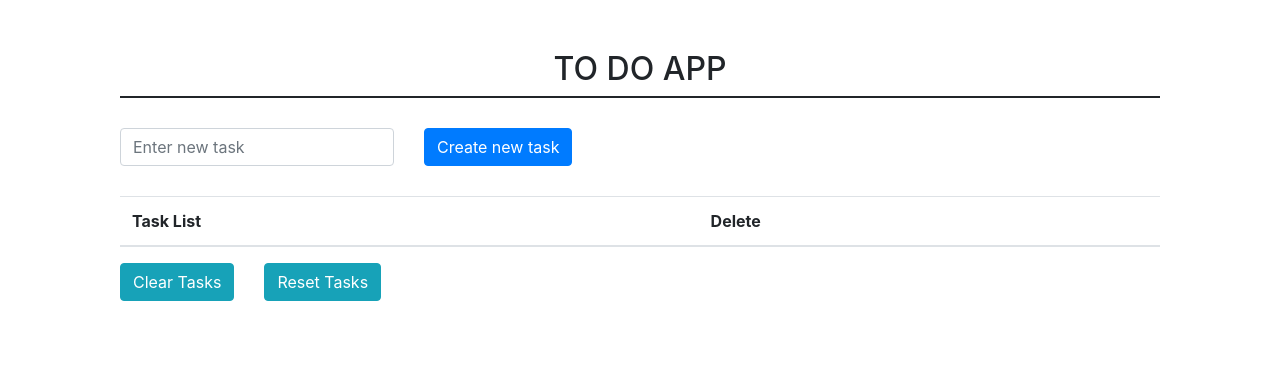
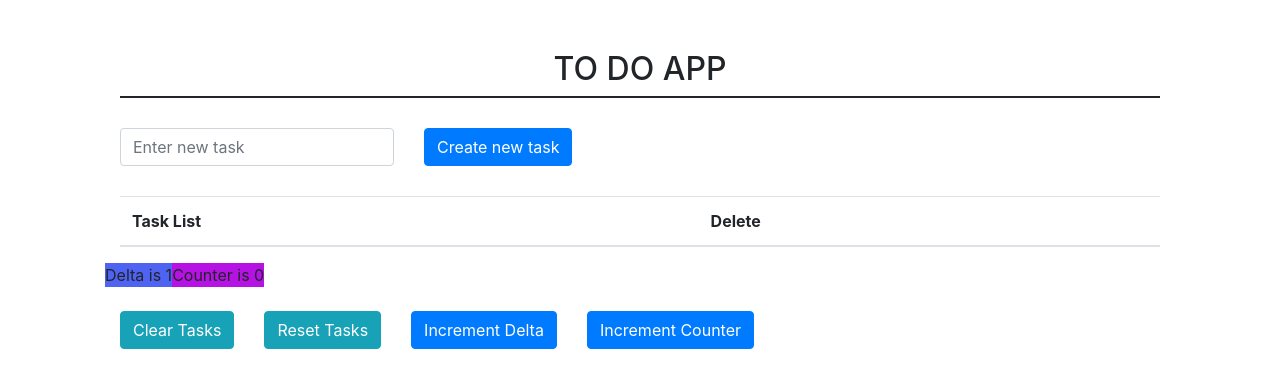
Before and after one commit to smart-dev11/react-hook-graphql-ex, a React (Create React App) app: page / in a window 1280 px wide. Shown: the top 388 px of the page. Built offline with nearby package versions, Linux system fonts and the light colour scheme.

Commit message:
usememo, useCallback, useRef

```diff
--- a/src/components/AddTodo.js
+++ b/src/components/AddTodo.js
@@ -1,4 +1,4 @@
-import React, { useState, useContext } from 'react';
+import React, { useState, useContext, useRef } from 'react';
 import { Button, Input, Form, FormGroup, Row, Col } from 'reactstrap';
 
 import * as todoActions from '../actions';
@@ -8,15 +8,17 @@ export default function AddTodo() {
 
   const [taskName, setTaskName] = useState('')
   const { dispatch } = useContext(TodoContext);
+  const inputEl = useRef(null);
 
   const submitHandle = (e) => {
-    e.preventDefault()
+    inputEl.current.focus();
+    e.preventDefault();
     if (!taskName.trim()) {
       return
     }
 
-    dispatch(todoActions.addTodo(taskName))
-    setTaskName('')
+    dispatch(todoActions.addTodo(taskName));
+    setTaskName('');
   }
 
   return (
@@ -29,6 +31,7 @@ export default function AddTodo() {
               value={taskName}
               placeholder='Enter new task'
               onChange={e => setTaskName(e.target.value)}
+              ref={inputEl}
             />
           </FormGroup>
           <Button color="primary" type="submit">
--- a/src/components/Footer.js
+++ b/src/components/Footer.js
@@ -1,11 +1,35 @@
-import React, { useContext } from 'react';
+import React, { useContext, useCallback, useState, useMemo } from 'react';
 import { Button, Row, Col } from 'reactstrap';
 
 import * as todoActions from '../actions';
 import { TodoContext } from './../contexts/todos';
 
 export default function Footer()  {
+  const [delta, setDelta] = useState(1);
+  const [num, setNum] = useState(0);
+
   const { dispatch } = useContext(TodoContext);
+
+  const incrementDelta = useCallback(() => {
+    setDelta(delta => delta + 1)
+  }, []);
+  const increment = useCallback(() => {
+    setNum(num => num + delta)
+  }, [delta]);
+
+  const randomColour = useCallback(() => '#'+(Math.random()*0xFFFFFF<<0).toString(16), [])
+
+  const renderDelta = useMemo(() => {
+    return (
+      <div style={{background: randomColour()}}> Delta is {delta} </div>
+    )
+  }, [delta])
+
+  const renderNum = useMemo(() => {
+    return (
+      <div style={{background: randomColour()}}> Counter is {num} </div>
+    )
+  }, [num])
 
   const clearTodo = () => {
     dispatch(todoActions.clearTodo())
@@ -17,9 +41,14 @@ export default function Footer()  {
 
   return (
     <Row>
+      {renderDelta}
+      {renderNum}
       <Col sm={12}>
+        <br/>
         <Button color="info" type="button" onClick={() => clearTodo()}>Clear Tasks</Button>
         <Button color="info" type="button" className="btn btn-reset" onClick={() => resetTodo()}>Reset Tasks</Button>
+        <Button color="primary" onClick={() => incrementDelta()}>Increment Delta</Button>
+        <Button color="primary" onClick={increment}>Increment Counter</Button>
       </Col>
     </Row>
   )
```
